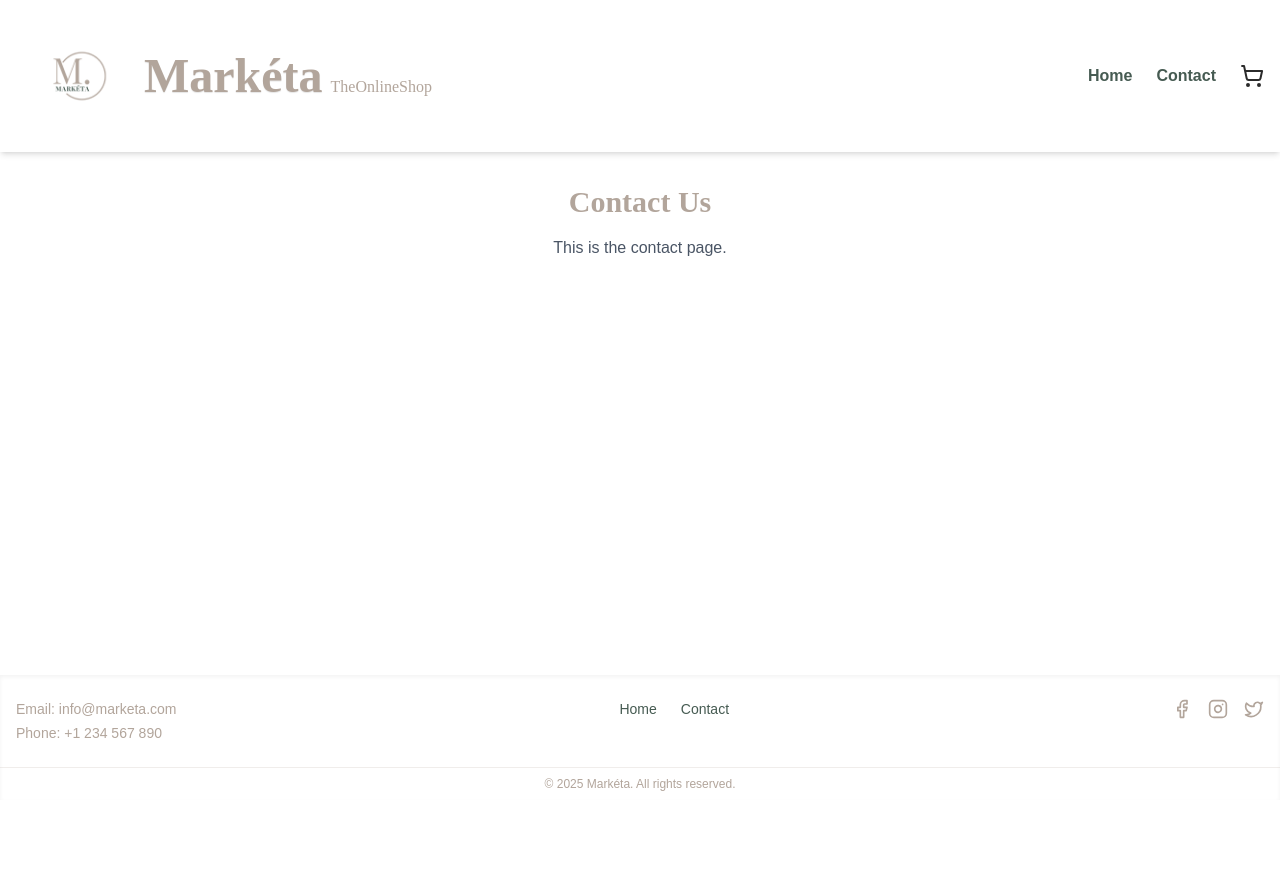
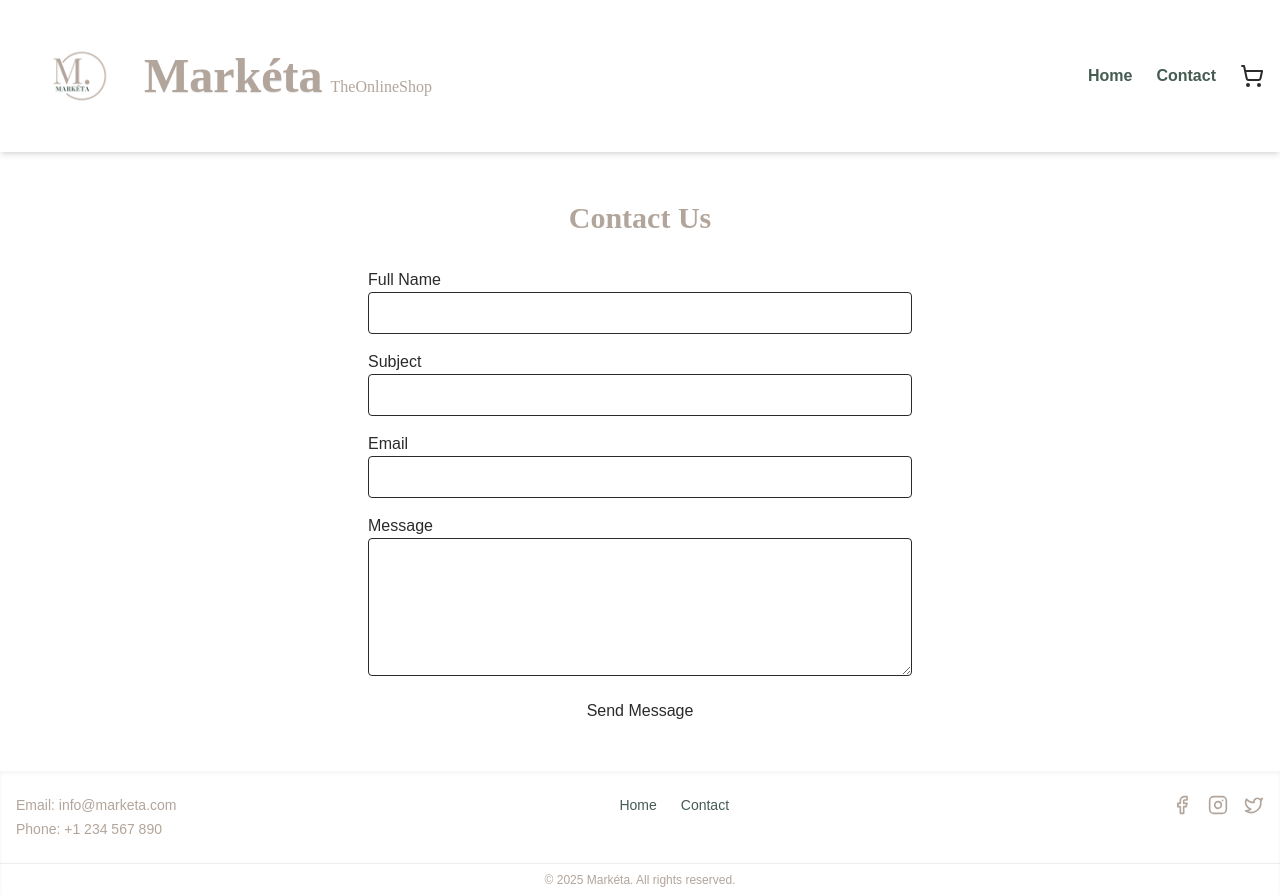
Before and after one commit to Inamarie84/jsf-online-shop, a Next.js app: page /contact in a window 1280 px wide. Before the commit the page ends 800 px from the top, so only its background shows below. Built offline with nearby package versions, Linux system fonts and the light colour scheme; a web font is replaced by a local one.

Commit message:
added contact page and checkoutsuccess

```diff
--- a/src/app/Product/[id]/page.tsx
+++ b/src/app/Product/[id]/page.tsx
@@ -102,7 +102,7 @@ export default function ProductPage() {
 
       <button
         onClick={handleAddToCart}
-        className="mt-4 bg-black text-white rounded-lg py-2 px-4 text-sm text-center hover:bg-opacity-80"
+        className="mt-4 bg-black text-white rounded-lg py-2 px-4 text-sm text-center hover:bg-opacity-80 cursor-pointer"
       >
         Add to Cart
       </button>
@@ -112,7 +112,7 @@ export default function ProductPage() {
         <Link href="/cart">
           <button
             onClick={handleGoToCart}
-            className="fixed bottom-6 right-6 bg-black text-white py-3 px-6 rounded-full shadow-lg"
+            className="fixed bottom-6 right-6 bg-black text-white py-3 px-6 rounded-full shadow-lg cursor-pointer"
           >
             Go to Cart
           </button>
--- a/src/app/cart/page.tsx
+++ b/src/app/cart/page.tsx
@@ -36,7 +36,7 @@ export default function CartPage() {
 
   const handleCheckout = () => {
     clearCart();
-    router.push("/checkout-success");
+    router.push("/checkOutSuccess");
     toast.success("Checkout successful!");
   };
 
--- a/src/app/checkoutSuccess/page.tsx
+++ b/src/app/checkoutSuccess/page.tsx
@@ -1,11 +1,26 @@
-export default function CheckoutSuccess() {
+"use client";
+
+import Link from "next/link";
+import { useEffect } from "react";
+import { useCartStore } from "@/store/cartStore";
+
+export default function CheckoutSuccessPage() {
+  const clearCart = useCartStore((state) => state.clearCart);
+
+  useEffect(() => {
+    // Clear the cart when the component mounts
+    clearCart();
+  }, [clearCart]);
+
   return (
-    <div className="max-w-3xl mx-auto p-4">
-      <h1 className="text-3xl font-bold mb-6">Checkout Successful!</h1>
-      <p>
-        Thank you for your purchase. You will receive an email confirmation
-        shortly.
+    <section className="flex flecx-col items-center justify-center min-h-[60vh] text-center p-4">
+      <h1 className="mb-4">Thank you for your order!</h1>
+      <p className="text-lg mb-6">
+        Your order was successful and your cart has been cleared.
       </p>
-    </div>
+      <Link href="/" className="main-button">
+        Back to store
+      </Link>
+    </section>
   );
 }
--- a/src/app/contact/page.tsx
+++ b/src/app/contact/page.tsx
@@ -1,10 +1,102 @@
+"use client";
+
+import { useState } from "react";
+import toast from "react-hot-toast";
+
 export default function ContactPage() {
+  const [formData, setFormData] = useState({
+    fullName: "",
+    subject: "",
+    email: "",
+    body: "",
+  });
+
+  const [errors, setErrors] = useState<Partial<typeof formData>>({});
+
+  const validate = () => {
+    const newErrors: Partial<typeof formData> = {};
+
+    if (formData.fullName.trim().length < 3)
+      newErrors.fullName = "Full name must be at least 3 characters.";
+    if (formData.subject.trim().length < 3)
+      newErrors.subject = "Subject must be at least 3 characters.";
+    if (!/^[^\s@]+@[^\s@]+\.[^\s@]+$/.test(formData.email))
+      newErrors.email = "Email must be valid.";
+    if (formData.body.trim().length < 3)
+      newErrors.body = "Message must be at least 3 characters.";
+
+    return newErrors;
+  };
+
+  const handleSubmit = (e: React.FormEvent) => {
+    e.preventDefault();
+    const newErrors: Partial<typeof formData> = validate();
+
+    if (Object.keys(newErrors).length > 0) {
+      setErrors(newErrors);
+      toast.error("Please fix the validation errors before submitting.");
+      return;
+    }
+
+    console.log("Form submitted:", formData);
+    toast.success("Message sent successfully!");
+
+    setFormData({
+      fullName: "",
+      subject: "",
+      email: "",
+      body: "",
+    });
+    setErrors({});
+  };
+
+  const handleChange = (
+    e: React.ChangeEvent<HTMLInputElement | HTMLTextAreaElement>,
+  ) => {
+    const { name, value } = e.target;
+    setFormData((prev) => ({ ...prev, [name]: value }));
+  };
+
   return (
-    <div className="container mx-auto py-8">
-      <h1 className="text-3xl font-bold text-center">Contact Us</h1>
-      <p className="text-center text-gray-600 mt-4">
-        This is the contact page.
-      </p>
-    </div>
+    <section className="max-w-xl mx-auto p-4 mt-8">
+      <h1 className="text-3xl text-center mb-8">Contact Us</h1>
+      <form onSubmit={handleSubmit} className="space-y-4">
+        {[
+          { name: "fullName", type: "text", label: "Full Name" },
+          { name: "subject", type: "text", label: "Subject" },
+          { name: "email", type: "email", label: "Email" },
+        ].map(({ name, type, label }) => (
+          <div key={name}>
+            <label className="block font-medium">{label}</label>
+            <input
+              type={type}
+              name={name}
+              value={formData[name as keyof typeof formData]}
+              onChange={handleChange}
+              className="w-full p-2 border rounded"
+            />
+            {errors[name as keyof typeof formData] && (
+              <p className="text-red-500 text-sm">
+                {errors[name as keyof typeof formData]}
+              </p>
+            )}
+          </div>
+        ))}
+        <div>
+          <label className="block font-medium">Message</label>
+          <textarea
+            name="body"
+            value={formData.body}
+            onChange={handleChange}
+            rows={5}
+            className="w-full p-2 border rounded"
+          />
+          {errors.body && <p className="text-red-500 text-sm">{errors.body}</p>}
+        </div>
+        <button type="submit" className="main-btn w-full">
+          Send Message
+        </button>
+      </form>
+    </section>
   );
 }
--- a/src/app/globals.css
+++ b/src/app/globals.css
@@ -56,6 +56,7 @@ body {
 h1 {
   font-family: var(--font-serif);
   color: var(--color-secondary);
+  font-weight: bold;
 }
 
 .main-button {
--- a/src/app/page.tsx
+++ b/src/app/page.tsx
@@ -48,9 +48,7 @@ export default function HomePage() {
 
   return (
     <main className="container mx-auto px-4 py-8">
-      <h1 className="text-3xl md:text-4xl font-bold text-center mb-8">
-        Featured Products
-      </h1>
+      <h1 className=" md:text-4xl text-center mb-8">Featured Products</h1>
 
       {/* Product filter bar with search and sort */}
       <ProductFilterBar
```
